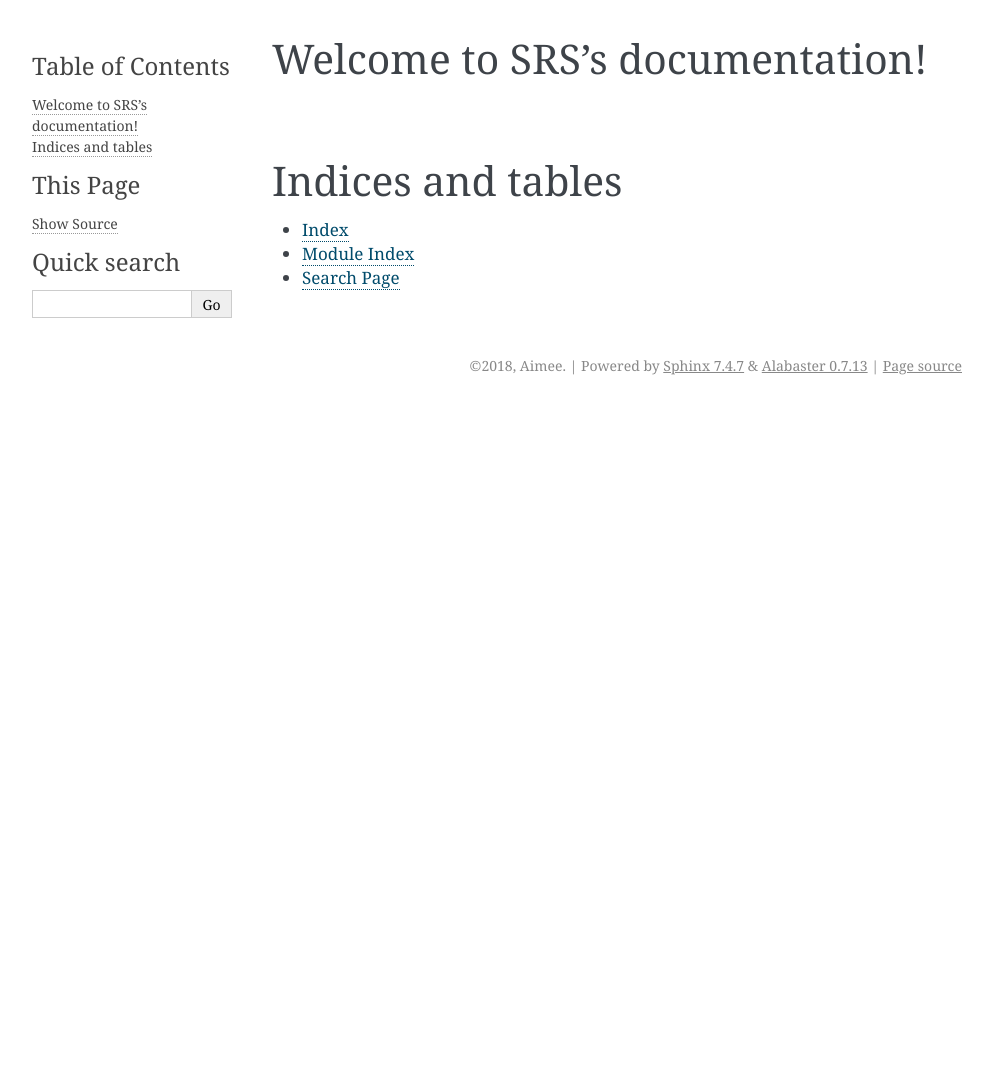
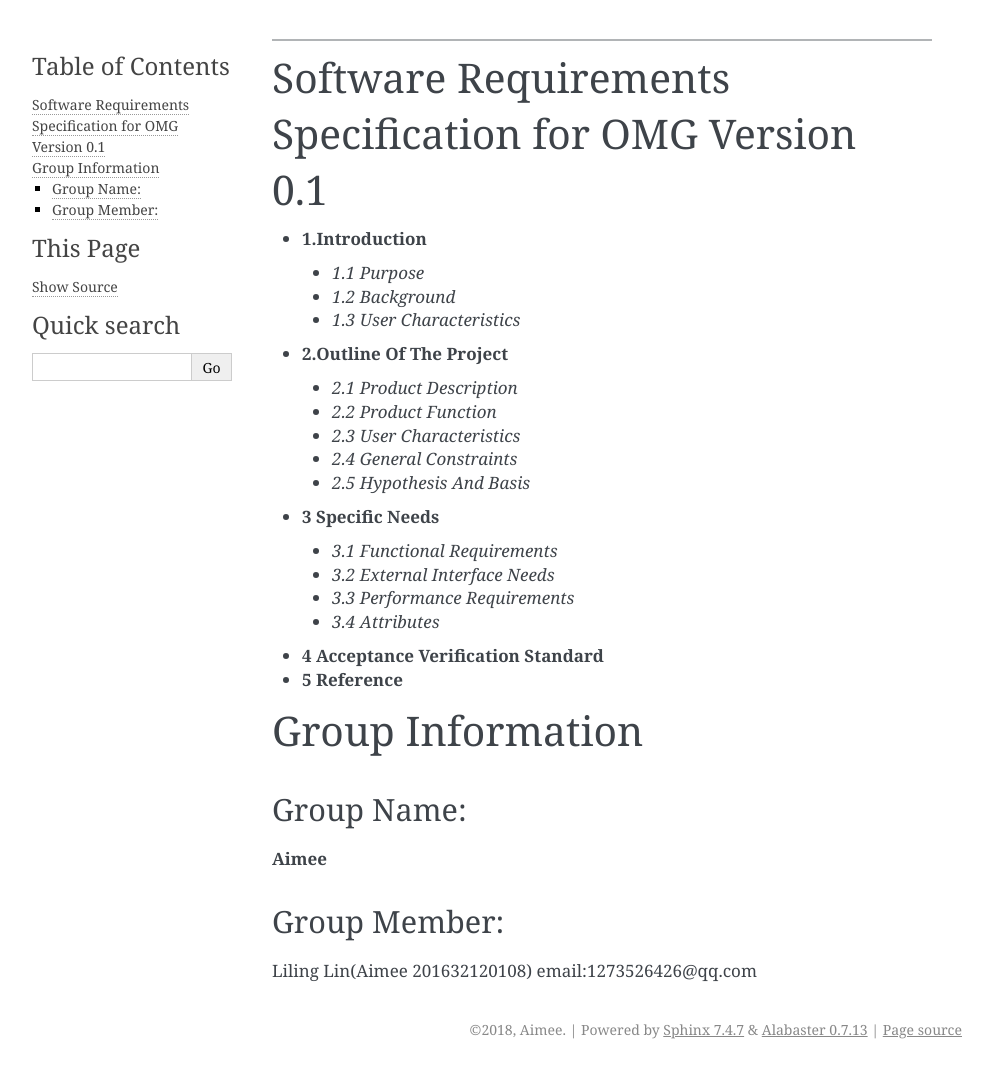
Before and after one commit to AimmeTiao/software_engineer, a Sphinx documentation site: the page built from docs/index.rst, in a window 1280 px wide. Shown: the whole page, without its empty margins (148-1141 px from the left). Built offline with Sphinx 7.4.7, drawn with Linux system fonts in a browser that asks for light colours; before the commit the page ends 900 px from its top, so only the background shows below that.

Commit message:
Oh My Genes

```diff
--- a/docs/index.rst
+++ b/docs/index.rst
@@ -3,7 +3,6 @@
    You can adapt this file completely to your liking, but it should at least
    contain the root `toctree` directive.
 
-Welcome to SRS's documentation!
 ===============================
 
 .. toctree::
@@ -12,9 +11,39 @@
 
 
 
-Indices and tables
+Software Requirements Specification for OMG Version 0.1
 ==================
 
-* :ref:`genindex`
-* :ref:`modindex`
-* :ref:`search`
+* **1.Introduction**
+ * *1.1 Purpose*
+ * *1.2 Background*
+ * *1.3 User Characteristics*
+
+* **2.Outline Of The Project**
+ * *2.1 Product Description*
+ * *2.2 Product Function*
+ * *2.3 User Characteristics*
+ * *2.4 General Constraints*
+ * *2.5 Hypothesis And Basis*
+
+* **3  Specific Needs**
+ * *3.1 Functional Requirements*
+ * *3.2 External Interface Needs*
+ * *3.3 Performance Requirements*
+ * *3.4 Attributes*
+
+* **4 Acceptance Verification Standard**
+
+* **5 Reference**
+
+Group Information
+==========================
+
+Group Name:
+---------------
+**Aimee**
+
+Group Member:
+------------------
+Liling Lin(Aimee 201632120108)
+email:1273526426@qq.com
--- /dev/null
+++ b/docs/y/conf.py
@@ -0,0 +1,155 @@
+# -*- coding: utf-8 -*-
+#
+# Configuration file for the Sphinx documentation builder.
+#
+# This file does only contain a selection of the most common options. For a
+# full list see the documentation:
+# http://www.sphinx-doc.org/en/master/config
+
+# -- Path setup --------------------------------------------------------------
+
+# If extensions (or modules to document with autodoc) are in another directory,
+# add these directories to sys.path here. If the directory is relative to the
+# documentation root, use os.path.abspath to make it absolute, like shown here.
+#
+# import os
+# import sys
+# sys.path.insert(0, os.path.abspath('.'))
+
+
+# -- Project information -----------------------------------------------------
+
+project = 'Oh My Genes'
+copyright = '2018, Aimee'
+author = 'Aimee'
+
+# The short X.Y version
+version = ''
+# The full version, including alpha/beta/rc tags
+release = '[0.2]'
+
+
+# -- General configuration ---------------------------------------------------
+
+# If your documentation needs a minimal Sphinx version, state it here.
+#
+# needs_sphinx = '1.0'
+
+# Add any Sphinx extension module names here, as strings. They can be
+# extensions coming with Sphinx (named 'sphinx.ext.*') or your custom
+# ones.
+extensions = [
+]
+
+# Add any paths that contain templates here, relative to this directory.
+templates_path = ['_templates']
+
+# The suffix(es) of source filenames.
+# You can specify multiple suffix as a list of string:
+#
+# source_suffix = ['.rst', '.md']
+source_suffix = '.rst'
+
+# The master toctree document.
+master_doc = 'index'
+
+# The language for content autogenerated by Sphinx. Refer to documentation
+# for a list of supported languages.
+#
+# This is also used if you do content translation via gettext catalogs.
+# Usually you set "language" from the command line for these cases.
+language = None
+
+# List of patterns, relative to source directory, that match files and
+# directories to ignore when looking for source files.
+# This pattern also affects html_static_path and html_extra_path .
+exclude_patterns = ['_build', 'Thumbs.db', '.DS_Store']
+
+# The name of the Pygments (syntax highlighting) style to use.
+pygments_style = 'sphinx'
+
+
+# -- Options for HTML output -------------------------------------------------
+
+# The theme to use for HTML and HTML Help pages.  See the documentation for
+# a list of builtin themes.
+#
+html_theme = 'alabaster'
+
+# Theme options are theme-specific and customize the look and feel of a theme
+# further.  For a list of options available for each theme, see the
+# documentation.
+#
+# html_theme_options = {}
+
+# Add any paths that contain custom static files (such as style sheets) here,
+# relative to this directory. They are copied after the builtin static files,
+# so a file named "default.css" will overwrite the builtin "default.css".
+html_static_path = ['_static']
+
+# Custom sidebar templates, must be a dictionary that maps document names
+# to template names.
+#
+# The default sidebars (for documents that don't match any pattern) are
+# defined by theme itself.  Builtin themes are using these templates by
+# default: ``['localtoc.html', 'relations.html', 'sourcelink.html',
+# 'searchbox.html']``.
+#
+# html_sidebars = {}
+
+
+# -- Options for HTMLHelp output ---------------------------------------------
+
+# Output file base name for HTML help builder.
+htmlhelp_basename = 'OhMyGenesdoc'
+
+
+# -- Options for LaTeX output ------------------------------------------------
+
+latex_elements = {
+    # The paper size ('letterpaper' or 'a4paper').
+    #
+    # 'papersize': 'letterpaper',
+
+    # The font size ('10pt', '11pt' or '12pt').
+    #
+    # 'pointsize': '10pt',
+
+    # Additional stuff for the LaTeX preamble.
+    #
+    # 'preamble': '',
+
+    # Latex figure (float) alignment
+    #
+    # 'figure_align': 'htbp',
+}
+
+# Grouping the document tree into LaTeX files. List of tuples
+# (source start file, target name, title,
+#  author, documentclass [howto, manual, or own class]).
+latex_documents = [
+    (master_doc, 'OhMyGenes.tex', 'Oh My Genes Documentation',
+     'Aimee', 'manual'),
+]
+
+
+# -- Options for manual page output ------------------------------------------
+
+# One entry per manual page. List of tuples
+# (source start file, name, description, authors, manual section).
+man_pages = [
+    (master_doc, 'ohmygenes', 'Oh My Genes Documentation',
+     [author], 1)
+]
+
+
+# -- Options for Texinfo output ----------------------------------------------
+
+# Grouping the document tree into Texinfo files. List of tuples
+# (source start file, target name, title, author,
+#  dir menu entry, description, category)
+texinfo_documents = [
+    (master_doc, 'OhMyGenes', 'Oh My Genes Documentation',
+     author, 'OhMyGenes', 'One line description of project.',
+     'Miscellaneous'),
+]
```
Also changed, not shown: docs/y/index.rst (added, +20 -0 lines), 8 other files.
